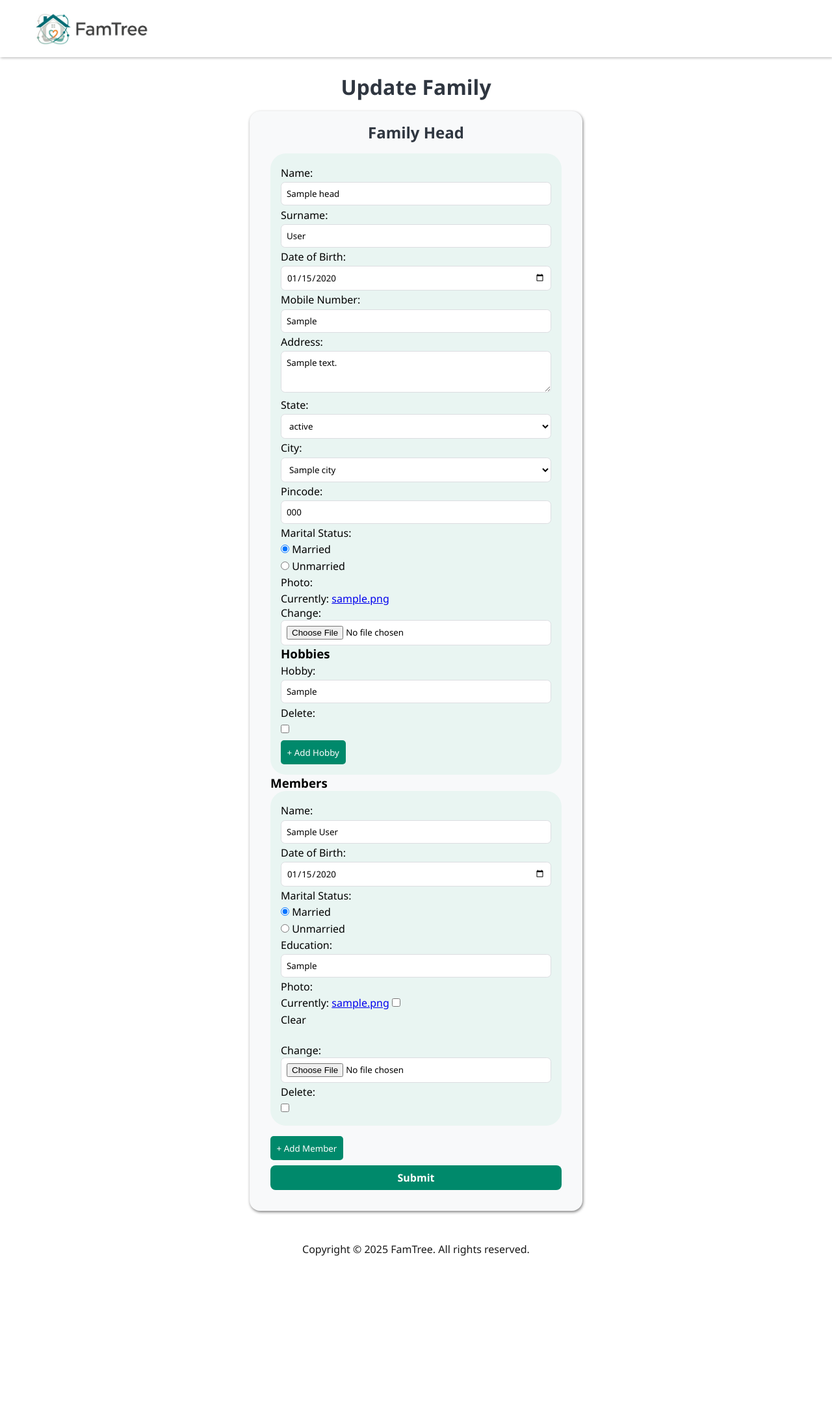
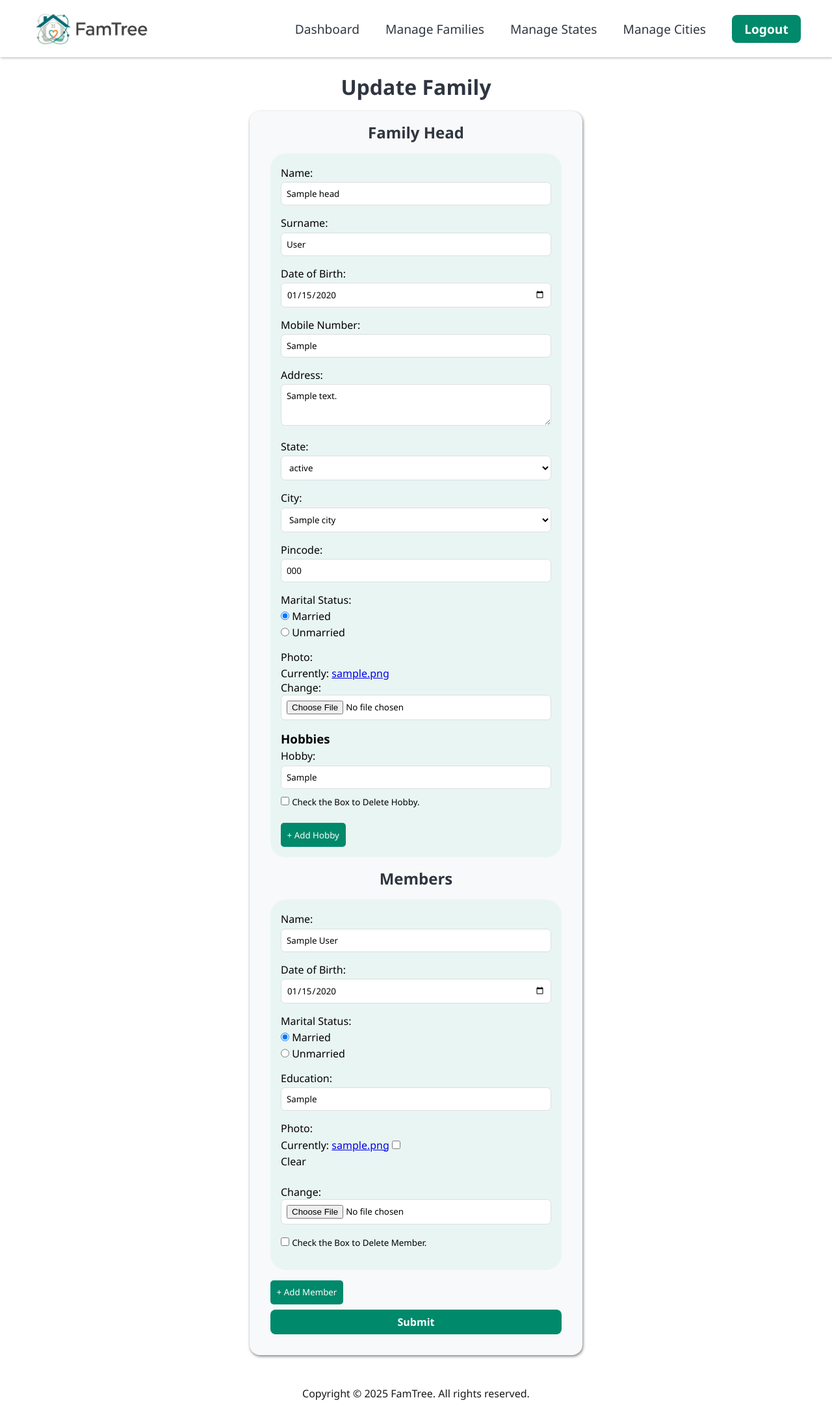
Before and after one commit to purvaphadol/fims, a Django app: page /update_family/1 in a window 1280 px wide. Shown: the whole page at 65% size. Before the commit the page ends 1932 px from the top, so only its background shows below. Run offline with Django 5.2, Linux system fonts and the light colour scheme; a user stored in the database is signed in; tables that the repository leaves empty hold one stand-in row (values such as "Sample post").

Commit message:
Unique Mobile No Validation done.

```diff
--- a/dashboard/templates/update_family.html
+++ b/dashboard/templates/update_family.html
@@ -12,6 +12,13 @@
   <nav class="navbar">
     <div class="logo">
         <img src="{% static 'images/logo.png' %}" alt="Logo">
+    </div>
+    <div class="nav-list">
+        <a href="{% url 'dashboard' %}">Dashboard</a>
+        <a href="{% url 'family_list' %}">Manage Families</a>
+        <a href="{% url 'state_list' %}">Manage States</a>
+        <a href="{% url 'city_list' %}">Manage Cities</a>
+        <button class="logoutBtn"><a href="{% url 'logout_page' %}">Logout</a></button>
     </div>
   </nav>
 
@@ -75,10 +82,14 @@
         <div id="hobby-container">
           {% for form in hobby_formset %}
           <div class="hobby-row">
+            <div>
               {{ form.id }}
               {{ form.hobby.label_tag }} {{ form.hobby }}
               <span class="errorMsg"></span>
-              {{ form.DELETE.label_tag }}   {{ form.DELETE }}
+            </div>
+            <div>
+              {{ form.DELETE }} <small>Check the Box to Delete Hobby.</small>
+            </div>
             <button type="button" class="removeHobby">Remove</button>
           </div>
           {% endfor %}
@@ -95,7 +106,7 @@
         <button type="button" id="addHobby">+ Add Hobby</button>
       </div>
 
-      <h3>Members</h3>
+      <h2>Members</h2>
       {{ member_formset.management_form }}
       <div id="member-container">
         {% for form in member_formset %}
@@ -125,7 +136,10 @@
             {{ form.member_photo.label_tag }} {{ form.member_photo }}
             <span class="errorMsg"></span>
           </div>
-            {{ form.DELETE.label_tag }}   {{ form.DELETE }}
+          <div>
+            {{ form.DELETE }} <small>Check the Box to Delete Member.</small>
+          </div>
+
           <button type="button" class="removeMember" id="updateSubmit">Remove</button>
         </div>
 
@@ -163,4 +177,5 @@
   <script src="{% static 'js/updateForm.js' %}"></script>
 
 </body>
+
 </html>
--- a/family/forms.py
+++ b/family/forms.py
@@ -58,6 +58,8 @@ class FamilyHeadForm(ModelForm):
             self.add_error('mobno', 'Mobile No. is required.')
         elif not re.match(r"^[0-9]{10}$", mobno):
             self.add_error('mobno', 'Mobile number must be exactly 10 digits.')
+        elif FamilyHead.objects.exclude(status=statusChoice.DELETE).filter(mobno=mobno).exclude(pk=self.instance.pk).exists():
+            self.add_error('mobno','Mobile number already exists.')
         # address
         address = self.cleaned_data.get('address')
         if not address:
--- a/family/templates/family_form.html
+++ b/family/templates/family_form.html
@@ -67,7 +67,7 @@
           <span class="errorMsg"></span>
         </div>
 
-        <!-- <h3>Hobbies</h3> -->
+        <h3>Hobbies</h3>
         {{ hobby_formset.management_form }}
         <div id="hobby-container">
           {% for form in hobby_formset %}
--- a/static/css/index.css
+++ b/static/css/index.css
@@ -53,6 +53,40 @@ body {
     background: #006f56;
 }
 
+.nav-list {
+    display: flex;
+    align-items: center;
+    justify-content: center;
+    gap: 2.5rem;
+}
+.nav-list a {
+    text-decoration: none;
+    color: #2f3640;
+    font-weight: 500;
+    font-size: 1.2rem;
+    transition: color 0.3s ease;
+}
+.nav-list a:hover {
+    color: #00896b;
+    font-weight: bold;
+}
+.logoutBtn {
+    background-color: #00896b;
+    color: white;
+    border: none;
+    padding: 0.5rem 1.2rem;
+    border-radius: 0.5rem;
+    cursor: pointer;
+    font-size: 1.1rem;
+}
+.logoutBtn a {
+    text-decoration: none;
+    color: #fff;
+    font-weight: bold;
+}
+.logoutBtn:hover {
+    background: #006f56;
+}
 .index-section {
     height: 90vh;
     background: url("../images/homeimage.jpg") no-repeat center center/cover;
@@ -153,11 +187,20 @@ textarea {
     padding: 1rem;
     background-color: #e9f5f2;
 }
+.head-container > div {
+    margin-bottom: 1rem;
+}
 .member-row {
     padding: 1rem;
     margin-bottom: 1rem;
     border-radius: 1.5rem;
     background-color: #e9f5f2;
+}
+.member-row > div {
+    margin-bottom: 1rem;
+}
+.hobby-row > div {
+    margin-bottom: 0.5rem;
 }
 
 #addHobby, #addMember {
--- a/templates/main.html
+++ b/templates/main.html
@@ -21,7 +21,6 @@
             <a href="{% url 'city_list' %}">Manage Cities</a>
             <button class="logoutBtn"><a href="{% url 'logout_page' %}">Logout</a></button>
         </div>
-
     </nav>
     {% block content %}
 
```
Also changed, not shown: location/templates/city_list.html (+8 -2 lines), location/templates/state_list.html (+11 -3 lines), static/css/style.css (+32 -10 lines). Lines whose indentation alone changed are shown as unchanged.
